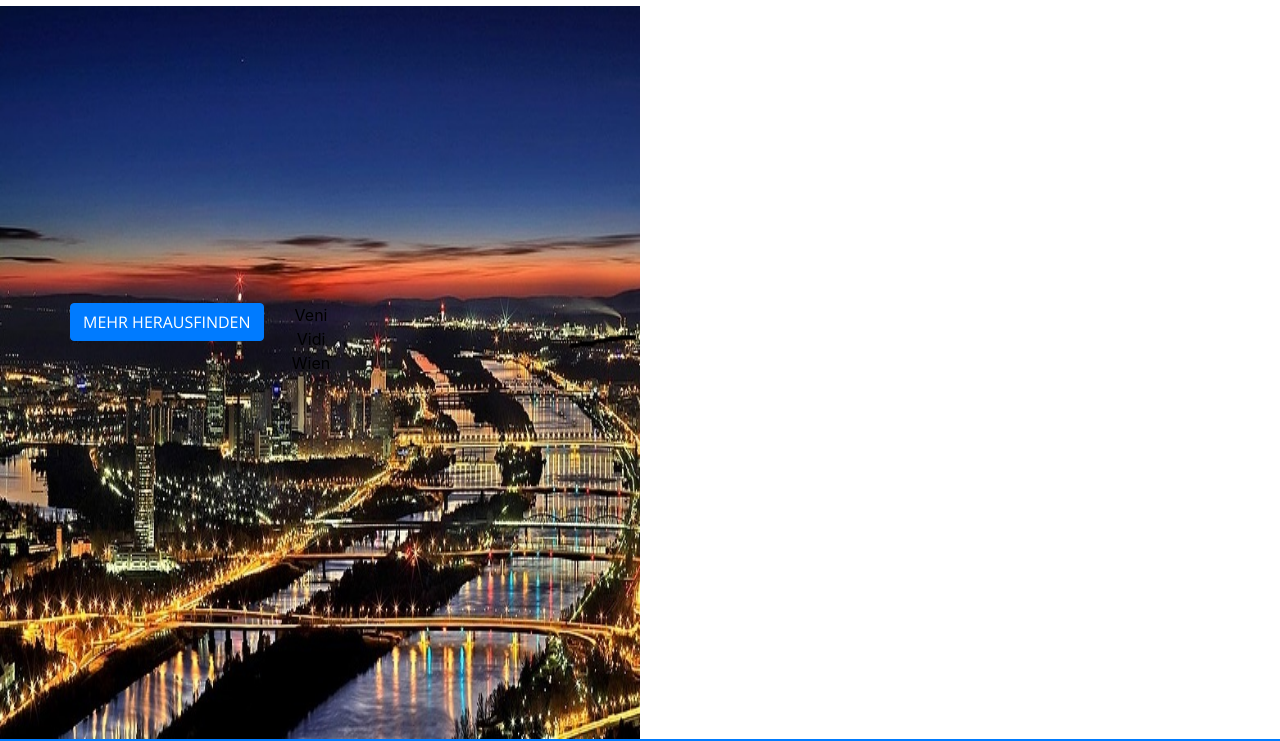
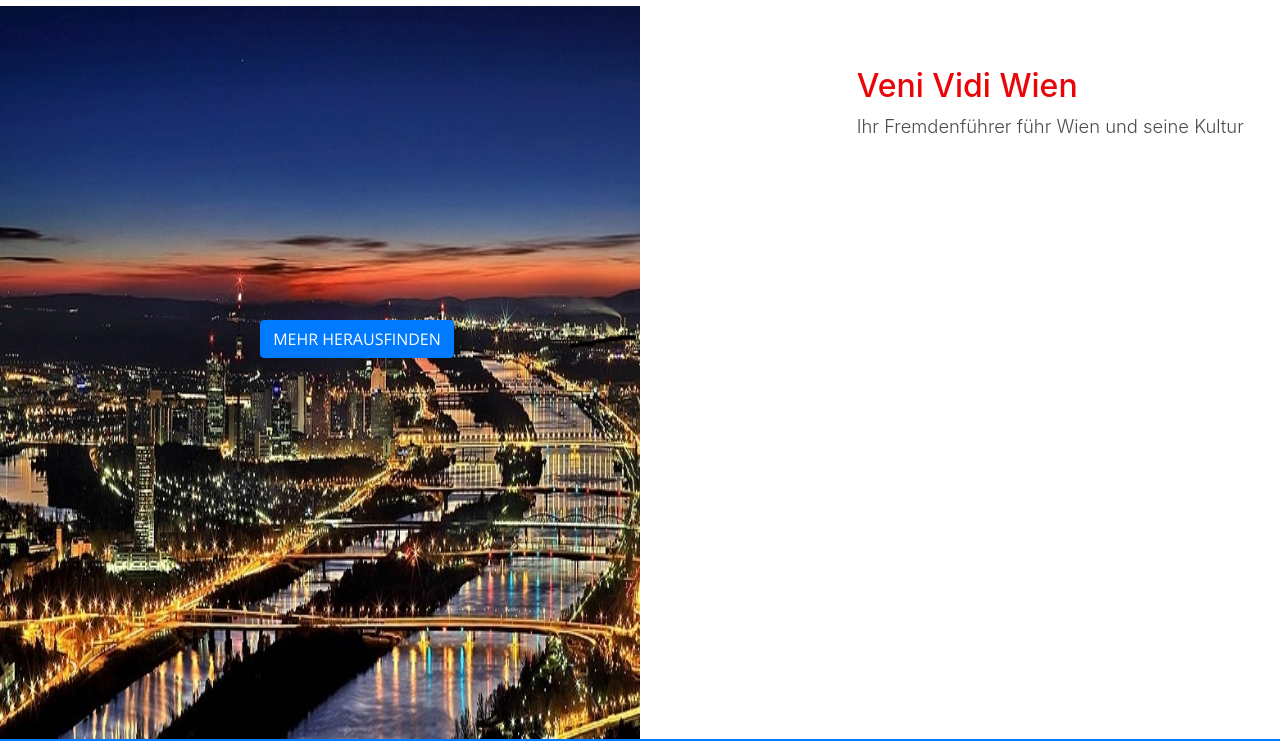
Before and after one commit to veni-vidi-wien/veni-vidi-vien.github.io, a website with bundled scripts: page index.html in a window 1280 px wide. Shown: the part 61-802 px from the top of the page. Built offline with nearby package versions, Linux system fonts and the light colour scheme; files whose address does not match are found by name.

Commit message:
:: FEATURE :: Right text added

```diff
--- a/index.html
+++ b/index.html
@@ -78,13 +78,14 @@
     <header class="masthead text-center d-flex">
         <div class="container my-auto">
             <div class="row">
-                <div class="col-lg-0">
+                <div class="col-lg-10">
                     <a class="btn btn-primary btn-xl js-scroll-trigger" href="#about">Mehr herausfinden</a>
                 </div>
-                <div class="col-lg-1">
-                    Veni Vidi Wien
-                </div>
             </div>
+        </div>
+        <div style="float:right;margin-top:8em;width:50%;text-align:left;">
+            <h2 class="section-heading text-strong">Veni Vidi Wien</h2>
+            <p class="text-faded">Ihr Fremdenf&uuml;hrer f&uuml;hr Wien und seine Kultur</p>
         </div>
     </header>
 
```
